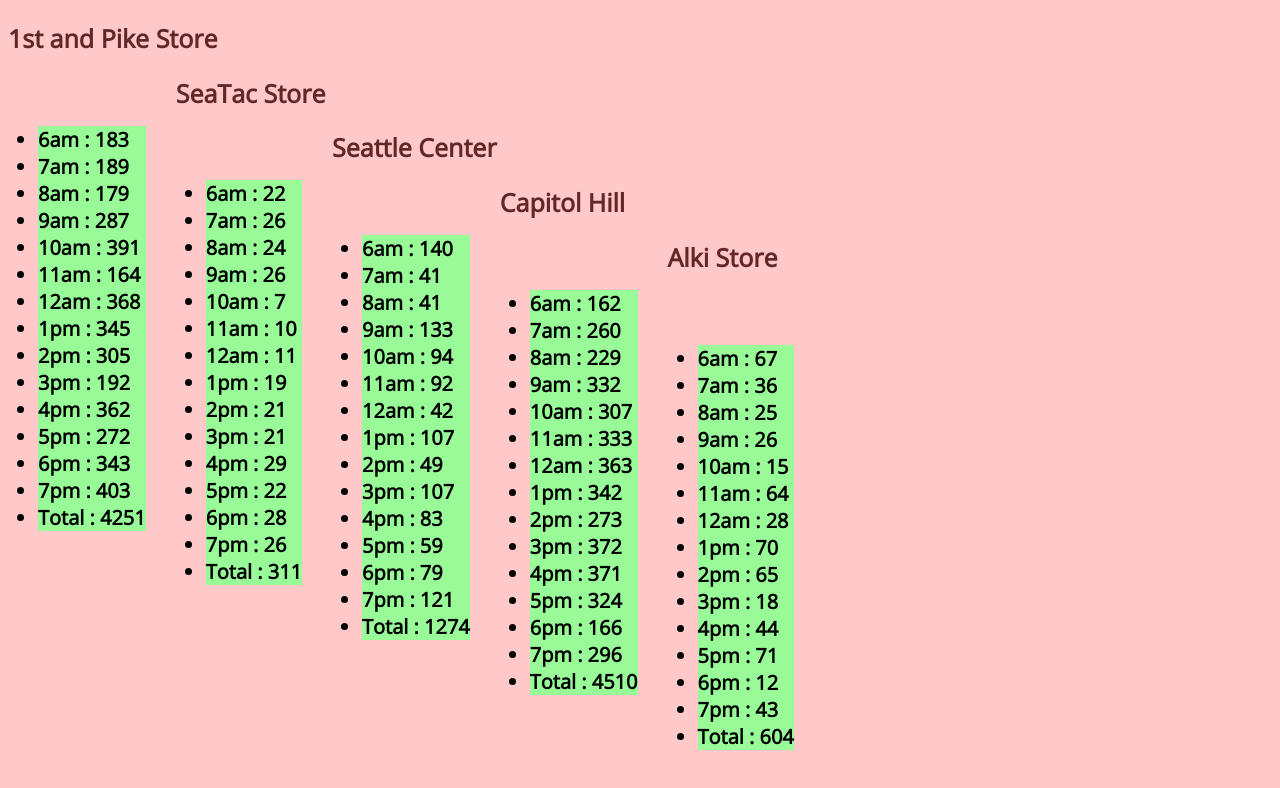
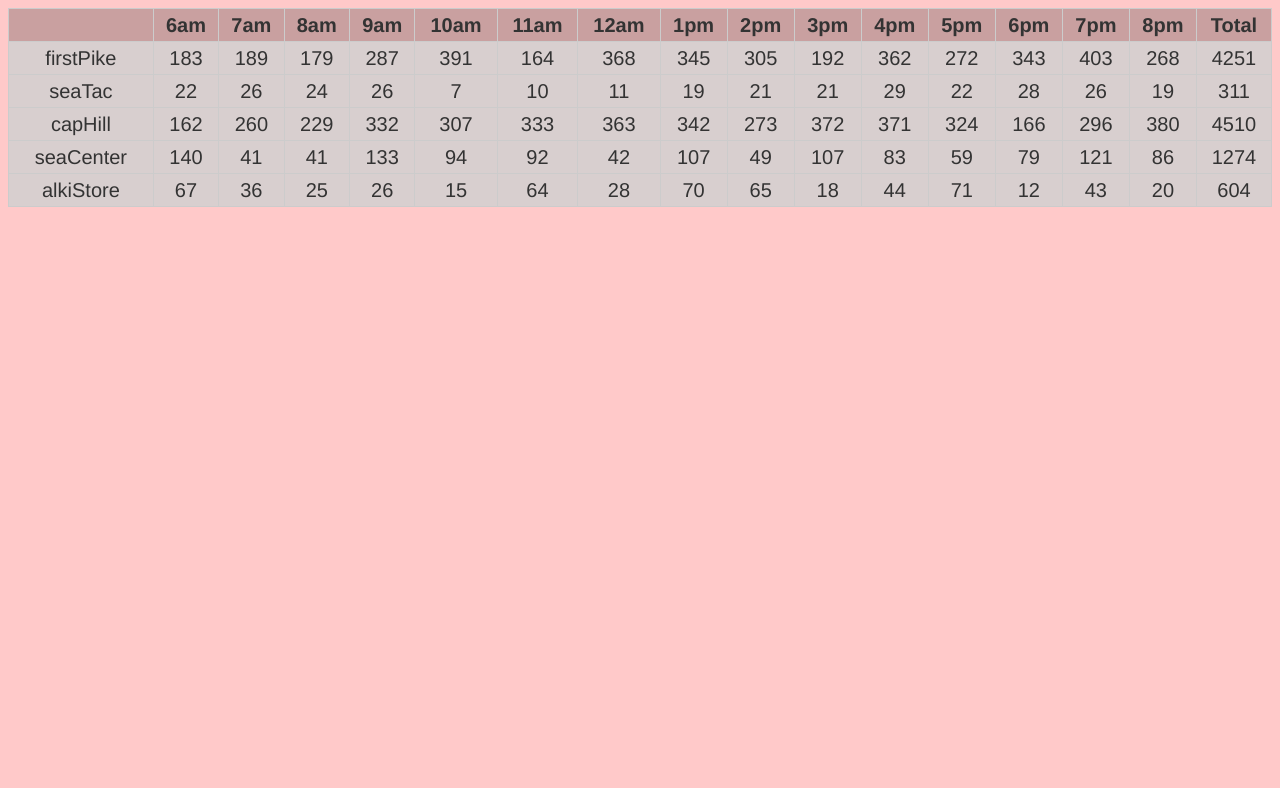
Before and after one commit to RomikGood/cookie-stand, a plain HTML site: page sales.html in a window 1280 px wide. Drawn offline with nearby package versions, Linux system fonts and the light colour scheme.

Commit message:
final version

```diff
--- a/app.js
+++ b/app.js
@@ -10,23 +10,19 @@ function CookieStore (storeName, minCust, maxCust, aveSale) {
   this.numCookieSold = []; // amount of cookies sold per hour
   CookieStore.allStores.push(this);
 }
-
 CookieStore.prototype.rendomNumCust = function(){
   return Math.random() * (this.maxCust - this.minCust) + this.minCust; //Generates random number of customers in given range
 };
-
 CookieStore.prototype.cookieHour = function(){                                               //cookies sold every hour
   for (var i = 0; i < CookieStore.openHours.length; i++) {
     this.numCookieSold.push(Math.round(this.rendomNumCust() * this.aveSale));   //rounds up the value and pushes it into array
   }
 };
-
 CookieStore.prototype.totalCookieSold = function () {                                       // total cookies sold per day. adds each array value
   for (var i= 0; i < this.numCookieSold.length; i++) {
     this.cookieDay += this.numCookieSold[i];
   }
 };
-
 CookieStore.prototype.renderStore = function() {                                        //creates an anchor firstPike for html page
   var ulElem = document.getElementById(this.storeName);                  //creates a combined list from two arrays
   for (var i = 0; i < this.numCookieSold.length; i++) {               //open hours and cookies sold in this hour.
@@ -36,16 +32,66 @@ CookieStore.prototype.renderStore = function() {
   }
 
   liElem.textContent = ' Total : ' + this.cookieDay;                 // takes total amount cookieDay and put it at the end of the list
-  ulElem.appendChild(liElem);                                        // // parentElement.appendChild(childElement);
+  ulElem.appendChild(liElem);                                        // parentElement.appendChild(childElement);
 };
 
+var CookieStoreTable = document.getElementById('cookieStore');
+
+CookieStore.prototype.renderStore = function() {
+  var trElement = document.createElement('tr'); // create tr
+  var tdElement = document.createElement('td'); // create td
+  tdElement.textContent = this.storeName; //content
+  trElement.appendChild(tdElement); //append to tr
+
+  for (var i = 0; i < this.numCookieSold.length; i++) {   //
+    var cookieSoldData = document.createElement('td');    //
+    cookieSoldData.textContent = this.numCookieSold[i];   //
+    trElement.appendChild(cookieSoldData);               //
+  }
+
+  var totalElement = document.createElement('td');         //
+  totalElement.textContent = this.cookieDay;               //
+  trElement.appendChild(totalElement);                     //
+
+
+  CookieStoreTable.appendChild(trElement);
+};
+
+
+function renderHeader() {
+  // create a row
+  var headerRow = document.createElement('tr');
+
+  var headings = ['','6am','7am','8am','9am','10am','11am','12am','1pm','2pm','3pm','4pm','5pm','6pm','7pm','8pm','Total'];
+  for(var i of headings) {
+    var thElement = document.createElement('th');
+
+    // fill in their content
+    // Note, if using "for(var i in headings)" then the following line would be written as:
+    //    "thElement.textContent = headings[i]"
+    thElement.textContent = [i];
+
+    //append th to headerRow
+    headerRow.appendChild(thElement);
+  }
+
+  // append to the table
+  CookieStoreTable.appendChild(headerRow);
+}
+
+
+
 new CookieStore ('firstPike', 23, 65, 6.3);
-new CookieStore ('seaTac', 3, 24 ,1.2);
+new CookieStore ('seaTac', 3, 24, 1.2);
 new CookieStore ('capHill', 23, 65, 6.3);
-new CookieStore ('seaCenter', 11 , 38, 3.7);
-new CookieStore ('alkiStore', 2 ,16 , 4.6);
+new CookieStore ('seaCenter', 11, 38, 3.7);
+new CookieStore ('alkiStore', 2, 16, 4.6);
 //console.log(CookieStore.allStores[0]);
+
+renderHeader();
+
 for(var i = 0; i < CookieStore.allStores.length; i++){
+  console.log(CookieStore.allStores[i]);
   CookieStore.allStores[i].cookieHour();
   CookieStore.allStores[i].totalCookieSold();
   CookieStore.allStores[i].renderStore();
--- a/sales.html
+++ b/sales.html
@@ -8,22 +8,11 @@
   <link href="style.css" type="text/css" rel="stylesheet" />
 </head>
 <body>
-<h2>1st and Pike Store</h2>
-<ul id="firstPike"></ul>
-
-<h2>SeaTac Store</h2>
-<ul id="seaTac"></ul>
-
-<h2>Seattle Center</h2>
-<ul id="seaCenter"></ul>
-
-<h2>Capitol Hill</h2>
-<ul id="capHill"></ul>
-
-<h2>Alki Store</h2>
-<ul id="alkiStore"></ul>
 
 
+<table id="cookieStore">
+
+</table>
 
 <script src="app.js"></script>
 </body>
```
